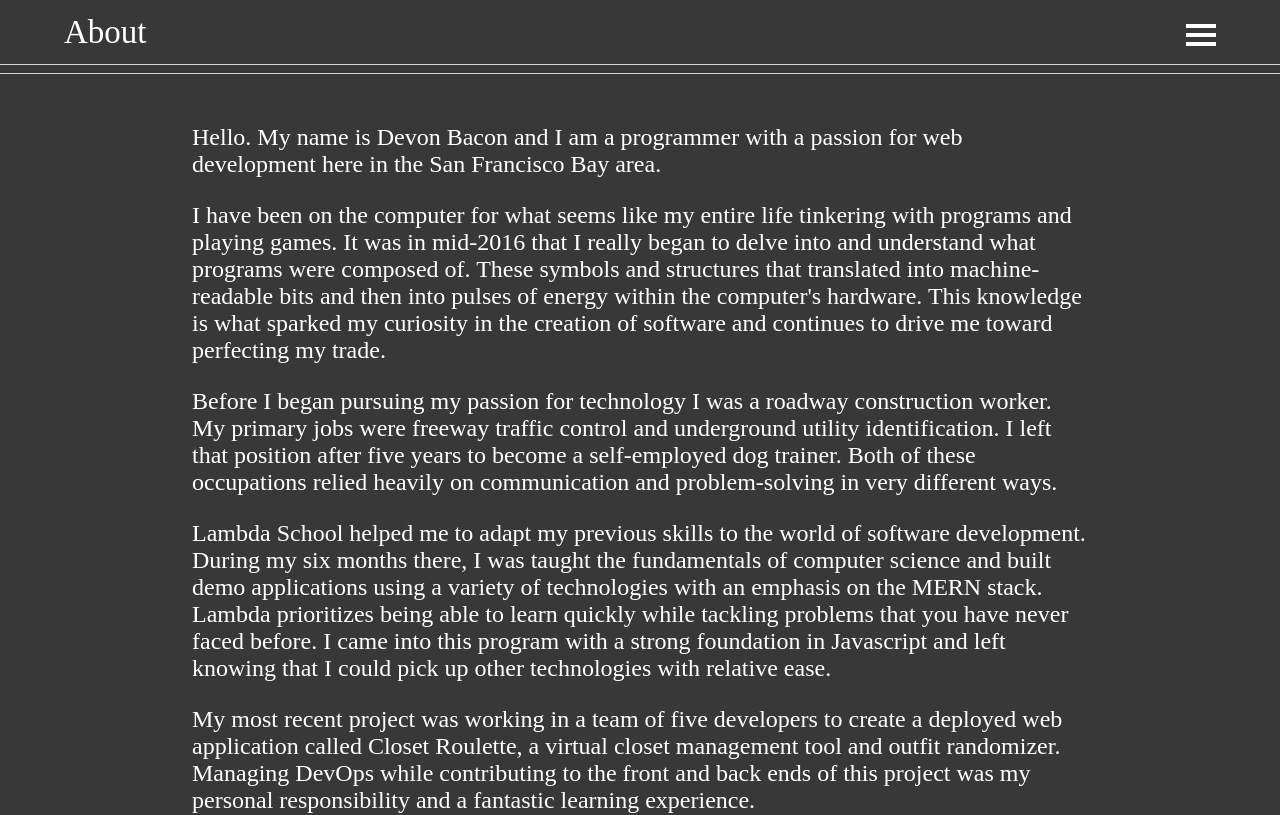
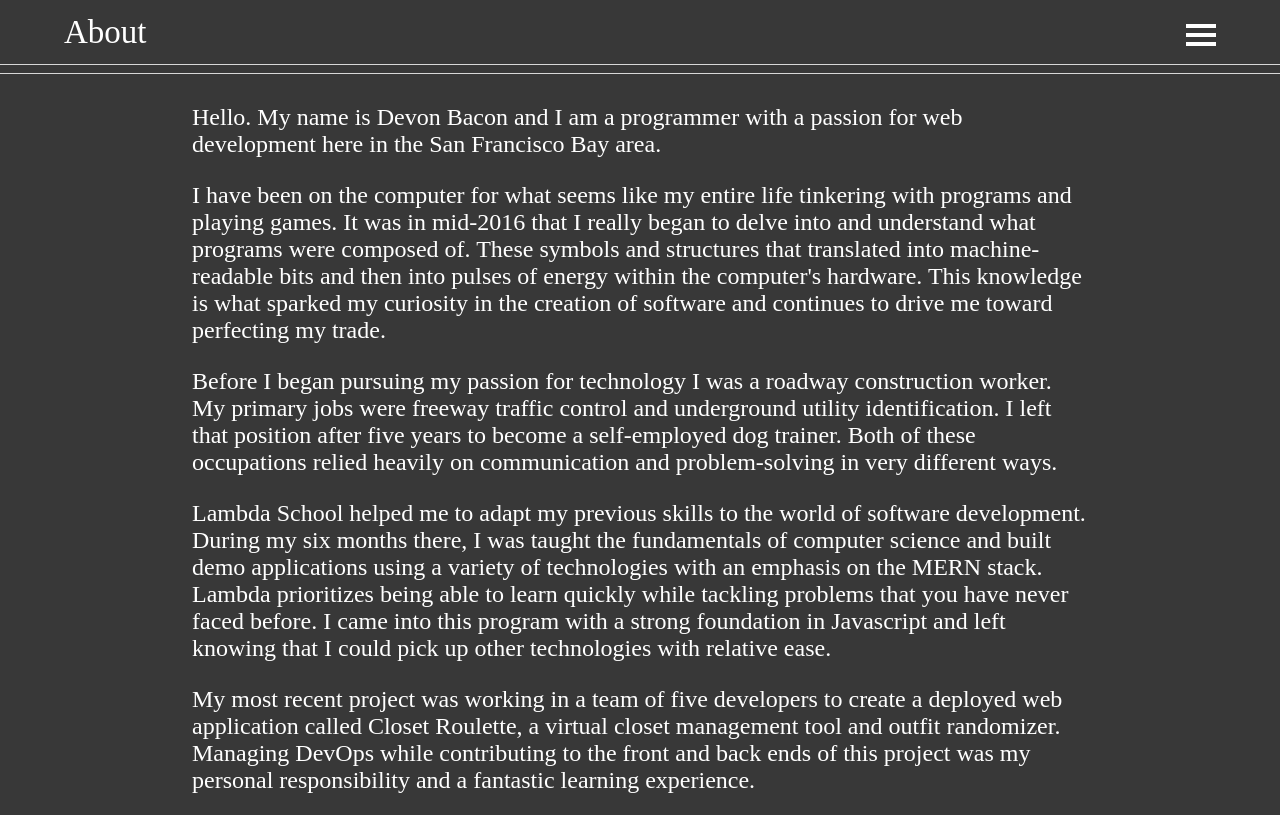
Before and after one commit to devbacon/Portfolio, a React (Create React App) app: page /about in a window 1280 px wide. Shown: the top 815 px of the page. Built offline with nearby package versions, Linux system fonts and the light colour scheme.

Commit message:
App.css - edited margin top of pages

```diff
--- a/src/App.css
+++ b/src/App.css
@@ -5,7 +5,7 @@
 
 .page-body {
   font-size: 1.5rem;
-  margin: 100px 10%;
+  margin: 80px 10%;
   padding: 0 5%;
   position: absolute;
   width: 80%;
```
